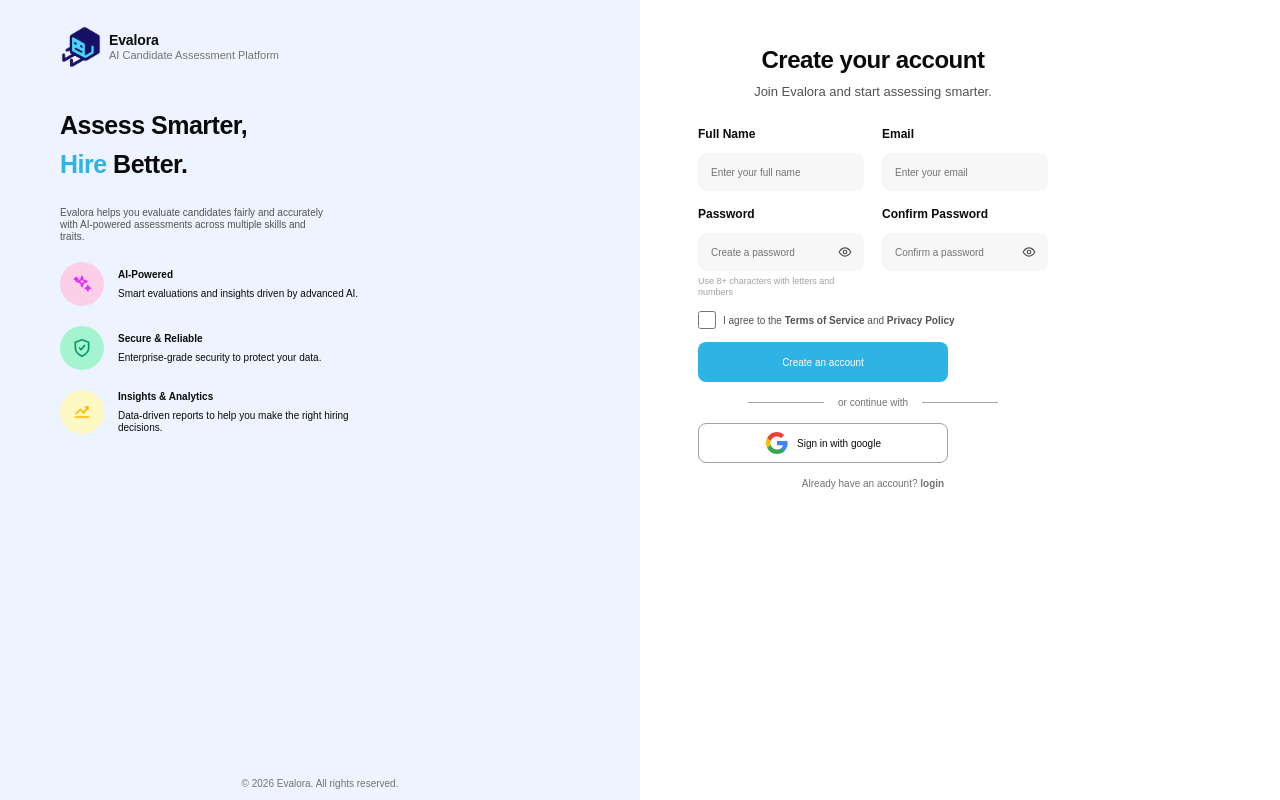
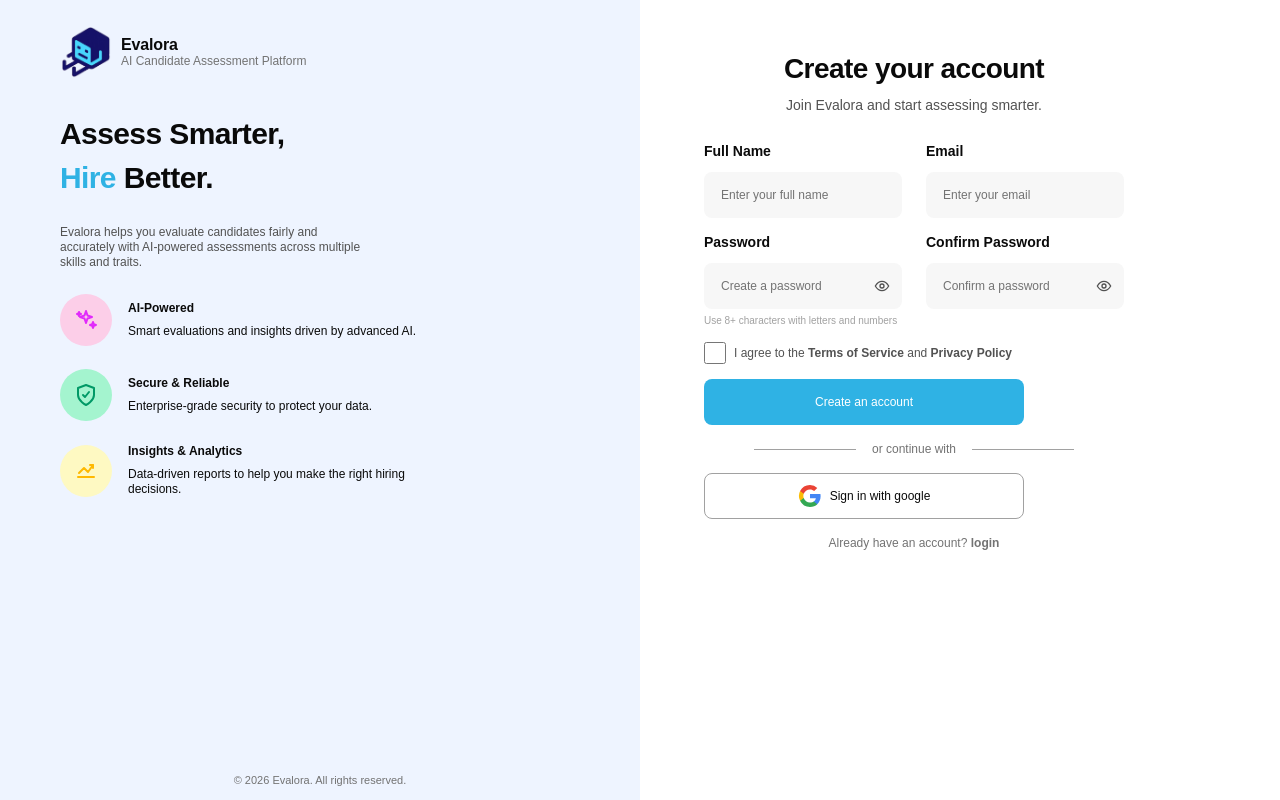
Before and after one commit to mengchheanglong/evalora-frontend, a Next.js app: page /register in a window 1280 px wide. Built offline with nearby package versions, Linux system fonts and the light colour scheme.

Commit message:
fix(auth-ui): rebalance auth page scale

```diff
--- a/src/app/globals.css
+++ b/src/app/globals.css
@@ -133,14 +133,14 @@ select {
 }
 
 .form-field {
-  min-height: 38px;
+  min-height: 46px;
   width: 100%;
   border-radius: var(--radius-card);
   border: 1px solid transparent;
   background: var(--color-surface);
-  padding: 0 12px;
+  padding: 0 16px;
   color: var(--color-neutral-900);
-  font-size: 10px;
+  font-size: 12px;
   outline: none;
   transition: border-color 160ms ease, background 160ms ease, box-shadow 160ms ease;
 }
--- a/src/app/register/page.tsx
+++ b/src/app/register/page.tsx
@@ -8,64 +8,64 @@ export default function RegisterPage() {
     <AuthLayout
       headline={<><span className="block">Assess Smarter,</span><span className="block"><span className="text-primary">Hire</span> Better.</span></>}
       lead="Evalora helps you evaluate candidates fairly and accurately with AI-powered assessments across multiple skills and traits."
-      panelClassName="max-w-[350px] pt-[45px] lg:ml-[58px]"
+      panelClassName="max-w-[420px] pt-[52px] lg:ml-[64px]"
     >
-      <form className="space-y-[13px]">
+      <form className="space-y-[15px]">
         <div className="text-center">
-          <h1 className="text-[24px] font-black leading-[29px] tracking-[-0.02em]">Create your account</h1>
-          <p className="mt-[10px] text-[13px] leading-[16px] text-neutral-600">Join Evalora and start assessing smarter.</p>
+          <h1 className="text-[28px] font-black leading-[34px] tracking-[-0.02em]">Create your account</h1>
+          <p className="mt-[11px] text-[14px] leading-[17px] text-neutral-600">Join Evalora and start assessing smarter.</p>
         </div>
 
-        <div className="grid gap-x-[18px] gap-y-[10px] pt-[8px] md:grid-cols-2">
+        <div className="grid gap-x-[24px] gap-y-[12px] pt-[10px] md:grid-cols-2">
           <label className="block">
-            <span className="text-[12px] font-bold leading-[15px]">Full Name</span>
-            <input className="form-field mt-[8px] h-[38px]" placeholder="Enter your full name" type="text" />
+            <span className="text-[14px] font-bold leading-[17px]">Full Name</span>
+            <input className="form-field mt-[9px] h-[46px]" placeholder="Enter your full name" type="text" />
           </label>
 
           <label className="block">
-            <span className="text-[12px] font-bold leading-[15px]">Email</span>
-            <input className="form-field mt-[8px] h-[38px]" placeholder="Enter your email" type="email" />
+            <span className="text-[14px] font-bold leading-[17px]">Email</span>
+            <input className="form-field mt-[9px] h-[46px]" placeholder="Enter your email" type="email" />
           </label>
 
           <label className="block">
-            <span className="text-[12px] font-bold leading-[15px]">Password</span>
-            <span className="relative mt-[8px] block">
-              <input className="form-field h-[38px] pr-9" placeholder="Create a password" type="password" />
-              <Icon className="absolute right-3 top-1/2 -translate-y-1/2 text-neutral-600" name="eye" size={14} />
+            <span className="text-[14px] font-bold leading-[17px]">Password</span>
+            <span className="relative mt-[9px] block">
+              <input className="form-field h-[46px] pr-10" placeholder="Create a password" type="password" />
+              <Icon className="absolute right-3 top-1/2 -translate-y-1/2 text-neutral-600" name="eye" size={16} />
             </span>
-            <span className="mt-[5px] block text-[9px] leading-[11px] text-neutral-400">Use 8+ characters with letters and numbers</span>
+            <span className="mt-[6px] block text-[10px] leading-[12px] text-neutral-400">Use 8+ characters with letters and numbers</span>
           </label>
 
           <label className="block">
-            <span className="text-[12px] font-bold leading-[15px]">Confirm Password</span>
-            <span className="relative mt-[8px] block">
-              <input className="form-field h-[38px] pr-9" placeholder="Confirm a password" type="password" />
-              <Icon className="absolute right-3 top-1/2 -translate-y-1/2 text-neutral-600" name="eye" size={14} />
+            <span className="text-[14px] font-bold leading-[17px]">Confirm Password</span>
+            <span className="relative mt-[9px] block">
+              <input className="form-field h-[46px] pr-10" placeholder="Confirm a password" type="password" />
+              <Icon className="absolute right-3 top-1/2 -translate-y-1/2 text-neutral-600" name="eye" size={16} />
             </span>
           </label>
         </div>
 
-        <label className="flex items-center gap-[7px] text-[10px] text-neutral-600">
-          <input className="size-[18px] shrink-0 rounded-[5px] border border-neutral-300 accent-primary" type="checkbox" />
+        <label className="flex items-center gap-[8px] text-[12px] text-neutral-600">
+          <input className="size-[22px] shrink-0 rounded-[5px] border border-neutral-300 accent-primary" type="checkbox" />
           <span>
             I agree to the <Link className="font-semibold text-blue-700" href="/terms">Terms of Service</Link> and <Link className="font-semibold text-blue-700" href="/privacy">Privacy Policy</Link>
           </span>
         </label>
 
-        <Button className="mx-auto flex h-[38px] w-[250px] rounded-[5px] !text-[10px]" type="submit">
+        <Button className="mx-auto flex h-[46px] w-[320px] rounded-[5px] !text-[12px]" type="submit">
           Create an account
         </Button>
 
-        <div className="mx-auto w-[250px]">
+        <div className="mx-auto w-[320px]">
           <AuthDivider />
         </div>
 
-        <Button className="mx-auto flex h-[38px] w-[250px] rounded-[5px] border-neutral-400 !text-[10px] font-medium" variant="outline">
+        <Button className="mx-auto flex h-[46px] w-[320px] rounded-[5px] border-neutral-400 !text-[12px] font-medium" variant="outline">
           <GoogleIcon />
           Sign in with google
         </Button>
 
-        <p className="text-center text-[10px] text-neutral-500">
+        <p className="text-center text-[12px] text-neutral-500">
           Already have an account? <Link className="font-bold text-blue-700" href="/login">login</Link>
         </p>
       </form>
--- a/src/components/auth-layout.tsx
+++ b/src/components/auth-layout.tsx
@@ -30,31 +30,31 @@ const trustItems = [
   },
 ];
 
-export function AuthLayout({ children, headline, lead, panelClassName = "max-w-[250px] pt-[70px] lg:ml-[88px]" }: AuthLayoutProps) {
+export function AuthLayout({ children, headline, lead, panelClassName = "max-w-[320px] pt-[70px] lg:ml-[88px]" }: AuthLayoutProps) {
   return (
     <main className="grid min-h-screen bg-white text-neutral-950 lg:grid-cols-2">
       <aside className="relative hidden min-h-screen bg-primary-50 lg:block">
         <EvaloraLogo className="absolute left-[60px] top-[26px]" href="/" size="auth" />
 
-        <div className="absolute left-[60px] top-[106px] max-w-[315px]">
-          {headline && <div className="mb-[23px] text-[25px] font-black leading-[39px] tracking-[-0.02em] text-neutral-950">{headline}</div>}
-          <p className="max-w-[265px] text-[10px] leading-[12px] text-neutral-600">{lead}</p>
-          <div className="mt-[19px] space-y-[20px]">
+        <div className="absolute left-[60px] top-[112px] max-w-[380px]">
+          {headline && <div className="mb-[25px] text-[30px] font-black leading-[44px] tracking-[-0.02em] text-neutral-950">{headline}</div>}
+          <p className="max-w-[310px] text-[12px] leading-[15px] text-neutral-600">{lead}</p>
+          <div className="mt-[24px] space-y-[23px]">
             {trustItems.map((item) => (
-              <div className="flex items-center gap-[14px]" key={item.title}>
-                <span className={`inline-flex size-[44px] shrink-0 items-center justify-center rounded-full ${item.tint}`}>
-                  <Icon name={item.icon} size={20} />
+              <div className="flex items-center gap-[16px]" key={item.title}>
+                <span className={`inline-flex size-[52px] shrink-0 items-center justify-center rounded-full ${item.tint}`}>
+                  <Icon name={item.icon} size={24} />
                 </span>
                 <div>
-                  <h2 className="text-[10px] font-bold leading-[13px]">{item.title}</h2>
-                  <p className="mt-[7px] text-[10px] leading-[12px] text-neutral-950">{item.body}</p>
+                  <h2 className="text-[12px] font-bold leading-[15px]">{item.title}</h2>
+                  <p className="mt-[8px] text-[12px] leading-[15px] text-neutral-950">{item.body}</p>
                 </div>
               </div>
             ))}
           </div>
         </div>
 
-        <p className="absolute bottom-[9px] left-0 right-0 text-center text-[10px] text-neutral-500">&copy; 2026 Evalora. All rights reserved.</p>
+        <p className="absolute bottom-[12px] left-0 right-0 text-center text-[11px] text-neutral-500">&copy; 2026 Evalora. All rights reserved.</p>
       </aside>
 
       <section className="min-h-screen px-5 py-8 sm:px-8 lg:px-0 lg:py-0">
@@ -66,7 +66,7 @@ export function AuthLayout({ children, headline, lead, panelClassName = "max-w-[
 
 export function AuthDivider() {
   return (
-    <div className="flex items-center gap-[14px] text-[10px] text-neutral-500">
+    <div className="flex items-center gap-[16px] text-[12px] text-neutral-500">
       <span className="h-px flex-1 bg-neutral-400" />
       <span>or continue with</span>
       <span className="h-px flex-1 bg-neutral-400" />
--- a/src/components/logo.tsx
+++ b/src/components/logo.tsx
@@ -25,17 +25,17 @@ export function EvaloraLogo({ className = "", href, compact = false, size = "def
   const isAuth = size === "auth";
   const content = (
     <>
-      <LogoMark className={compact ? "size-10" : isAuth ? "size-[42px]" : ""} />
+      <LogoMark className={compact ? "size-10" : isAuth ? "size-[52px]" : ""} />
       {!compact && (
         <span className="leading-tight">
-          <span className={`block font-bold tracking-[-0.01em] text-neutral-950 ${isAuth ? "text-[14px] leading-[17px]" : "text-2xl"}`}>Evalora</span>
-          <span className={`block text-neutral-500 ${isAuth ? "text-[11px] leading-[13px]" : "text-base"}`}>AI Candidate Assessment Platform</span>
+          <span className={`block font-bold tracking-[-0.01em] text-neutral-950 ${isAuth ? "text-[16px] leading-[19px]" : "text-2xl"}`}>Evalora</span>
+          <span className={`block text-neutral-500 ${isAuth ? "text-[12px] leading-[15px]" : "text-base"}`}>AI Candidate Assessment Platform</span>
         </span>
       )}
     </>
   );
 
-  const classes = `inline-flex items-center ${isAuth ? "gap-[7px]" : "gap-3"} ${className}`;
+  const classes = `inline-flex items-center ${isAuth ? "gap-[9px]" : "gap-3"} ${className}`;
 
   if (href) {
     return (
```
Also changed, not shown: src/app/forgot-password/page.tsx (+12 -12 lines), src/app/login/page.tsx (+14 -14 lines), src/app/reset-password/page.tsx (+19 -19 lines), src/app/verify-email/page.tsx (+9 -9 lines).
